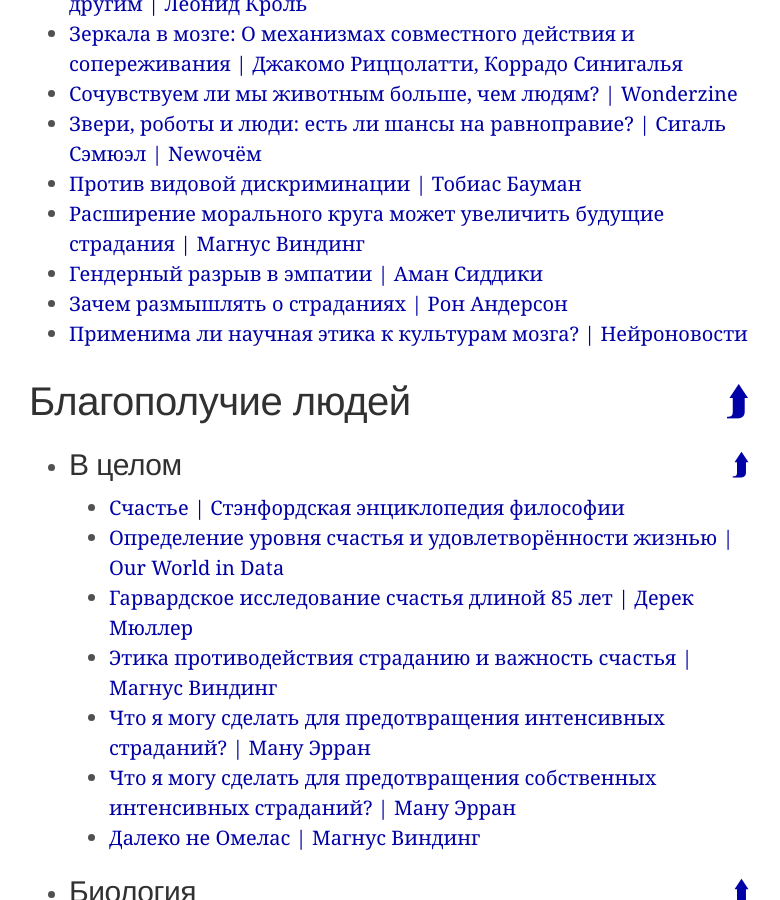
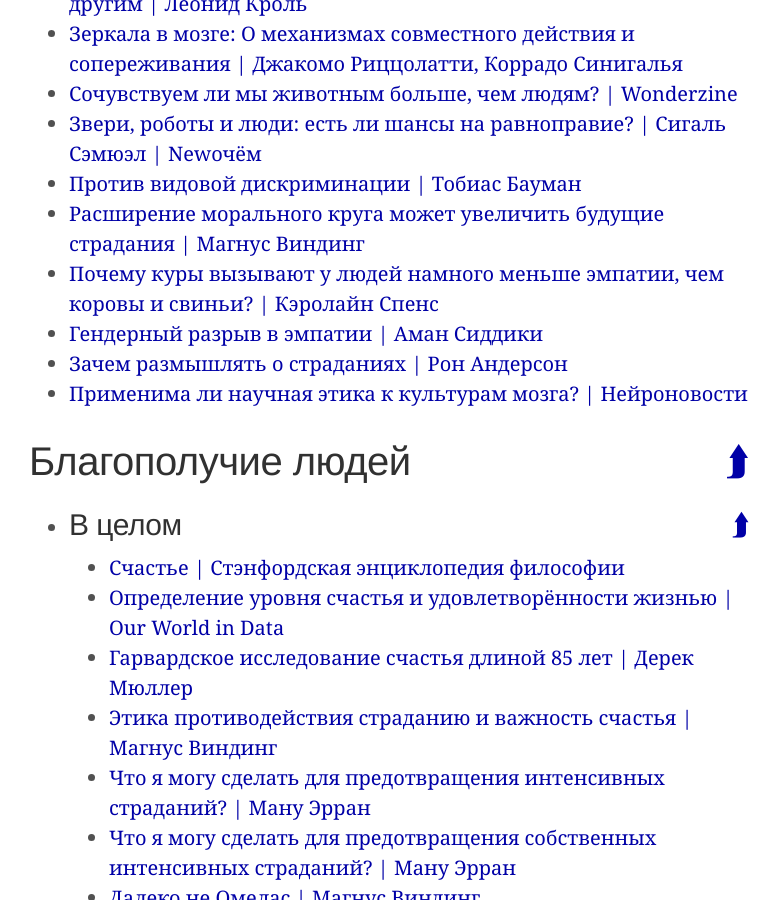
Before and after one commit to ReducingSuffering/reducingsuffering.github.io, a Jekyll site: the page built from index.md, in a window 1280 px wide and 900 px high, scrolled down 9114 px. Shown: the whole window, without its empty margins (251-1031 px from the left). Built offline with Jekyll 4.4.1, drawn with Linux system fonts in a browser that asks for light colours; some of the changed text lies outside the part shown.

Commit message:
new post

```diff
--- a/_lists/animals.html
+++ b/_lists/animals.html
@@ -16,6 +16,7 @@ sublists:
   - 663 # Против видовой дискриминации — Тобиас Бауман
   - 324 # Николай Бердяев: О страдании и долге людей перед животными
   - 638 # Расширение морального круга может увеличить будущие страдания — Магнус Виндинг
+  - 693 # Почему куры вызывают у людей намного меньше эмпатии, чем коровы и свиньи? — Кэролайн Спенс
   - 202 # Почему мы больше сочувствуем животным, чем людям? — Wonderzine
   - 290 # Совместный опрос с НАФИ показал, что россиян волнует благосостояние животных — Открытые клетки
 - title: Животноводство
--- a/_lists/moral-circle.html
+++ b/_lists/moral-circle.html
@@ -12,6 +12,7 @@ nodes:
 - 376 # Звери, роботы и люди — есть ли шансы на равноправие — Newочём
 - 663 # Против видовой дискриминации — Тобиас Бауман
 - 638 # Расширение морального круга может увеличить будущие страдания — Магнус Виндинг
+- 693 # Почему куры вызывают у людей намного меньше эмпатии, чем коровы и свиньи? — Кэролайн Спенс
 - 380 # Гендерный разрыв в эмпатии — Аман Сиддики
 - 479 # Зачем размышлять о страданиях — Рон Андерсон
 - 534 # Применима ли научная этика к культурам мозга?
--- /dev/null
+++ b/_posts/wt/Авторы/Иноязычные/Кэролайн Спенс/2024-10-27-693.md
@@ -0,0 +1,17 @@
+---
+layout: post
+title: "Почему куры вызывают у людей намного меньше эмпатии, чем коровы и свиньи?"
+unixtime:
+vk: https://vk.com/wall-199052526_693
+telegram: https://t.me/reducing_suffering/355
+tags:
+  - животноводство
+  - животные
+meta_tags:
+  - статьи
+authors:
+  - Кэролайн Спенс
+link_to: https://effective-vegan.livejournal.com/4866.html
+preview: https://ic.pics.livejournal.com/effective_vegan/79151062/14166/14166_2000.jpg
+---
+История показывает, что, несмотря на культурное значение курицы как символа в разных обществах, мы никогда не беспокоились о благополучии этих животных. В чем причина такого отношения людей к ним? Психологические исследования показывают, что люди воспринимают когнитивные способности кур как крайне низкие. Но согласуется ли это убеждение с данными исследований о реальных способностях кур?
```
